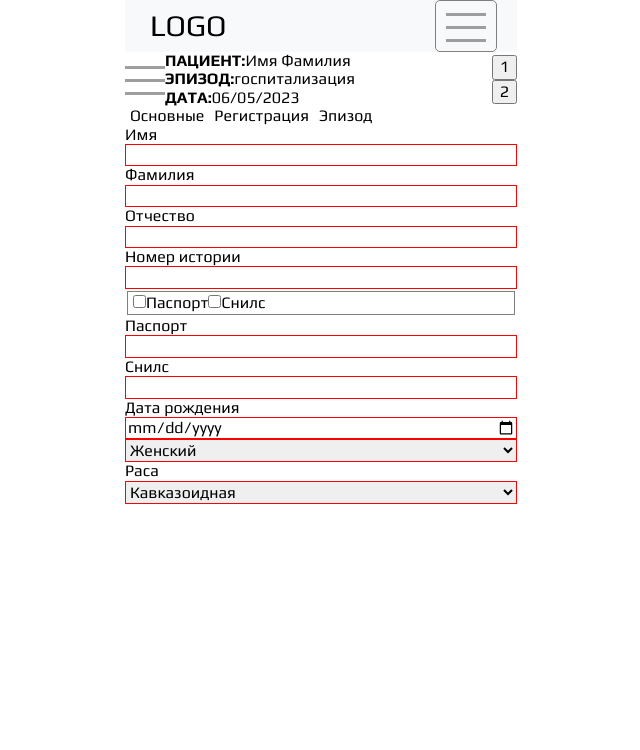
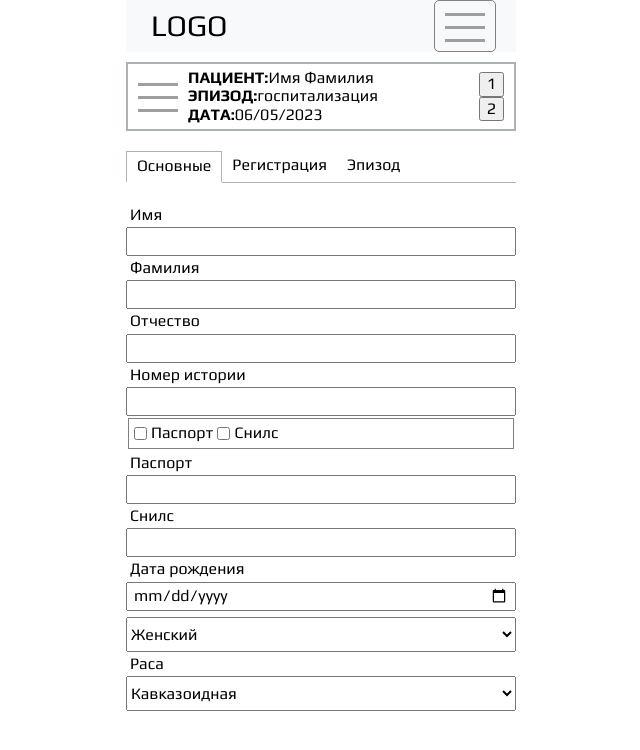
Before and after one commit to RDaudov/rrkh2, a Nuxt app: page /identify/control in a window 1280 px wide. Shown: the top 750 px of the page, without its empty margins (319-959 px from the left). Built offline with nearby package versions, Linux system fonts and the light colour scheme.

Commit message:
navbar styles add

```diff
--- a/app.vue
+++ b/app.vue
@@ -12,8 +12,9 @@
 <style>
 @import url('~/public/assets/style.css');
 .container {
-  width: 392px;
+  width: 390px;
   margin: auto;
+  padding: 0 5px;
 }
 
 section, form {
--- a/components/Header.vue
+++ b/components/Header.vue
@@ -33,6 +33,7 @@ export default {
     position: sticky;
     top: 0;
     z-index: 1;
+    margin-bottom: 10px;
 }
 
 .logo {
--- a/components/Navbar.vue
+++ b/components/Navbar.vue
@@ -29,6 +29,13 @@ import { Burger } from '#build/components';
     display: flex;
     justify-content: flex-start;
     align-items: center;
+    border: 2px solid #acb1b4;
+    padding: 5px 10px;
+    margin-bottom: 20px;
+}
+
+.nav-left {
+    margin-left: 10px;
 }
 
 .nav-right {
--- a/layouts/identify.vue
+++ b/layouts/identify.vue
@@ -1,8 +1,8 @@
 <template>
     <div class="tabs">
-        <NuxtLink to="/identify/control">Основные</NuxtLink>
-        <NuxtLink to="/identify/registration">Регистрация</NuxtLink>
-        <NuxtLink to="/identify/episode">Эпизод</NuxtLink>
+        <NuxtLink class="link" to="/identify/control">Основные</NuxtLink>
+        <NuxtLink class="link" to="/identify/registration">Регистрация</NuxtLink>
+        <NuxtLink class="link" to="/identify/episode">Эпизод</NuxtLink>
     </div>
     <slot/>
 </template>
@@ -10,5 +10,17 @@
 .tabs {
     display: flex;
     justify-content: flex-start;
+    border-bottom: 1px solid #acb1b4;
+    margin-bottom: 20px;
+}
+
+.link {
+    padding: 5px 10px;
+    margin-bottom: -1px;
+}
+
+.router-link-active {
+    border:1px solid #acb1b4;
+    border-bottom: 2px solid white;
 }
 </style>
--- a/public/assets/style.css
+++ b/public/assets/style.css
@@ -16,6 +16,21 @@ li {
     list-style: none;
 }
 
-input, select {
-    border:1px solid red;
+input {
+    height: 15px;
+    padding: 5px;
 }
+
+select {
+    height: 35px;
+}
+
+.documents {
+    display: flex;
+    justify-content: flex-start;
+    align-items: center;
+}
+
+label {
+    margin: 3px 4px;
+}
```
